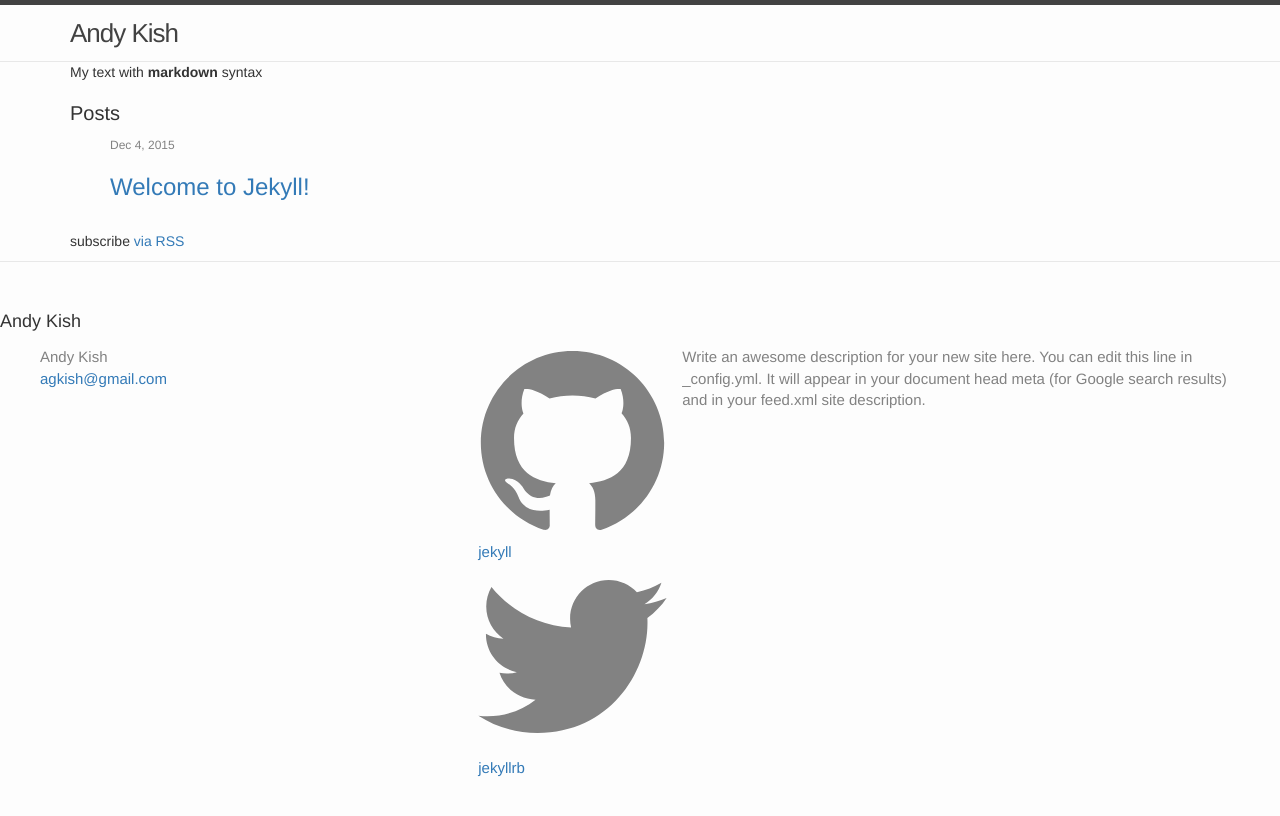
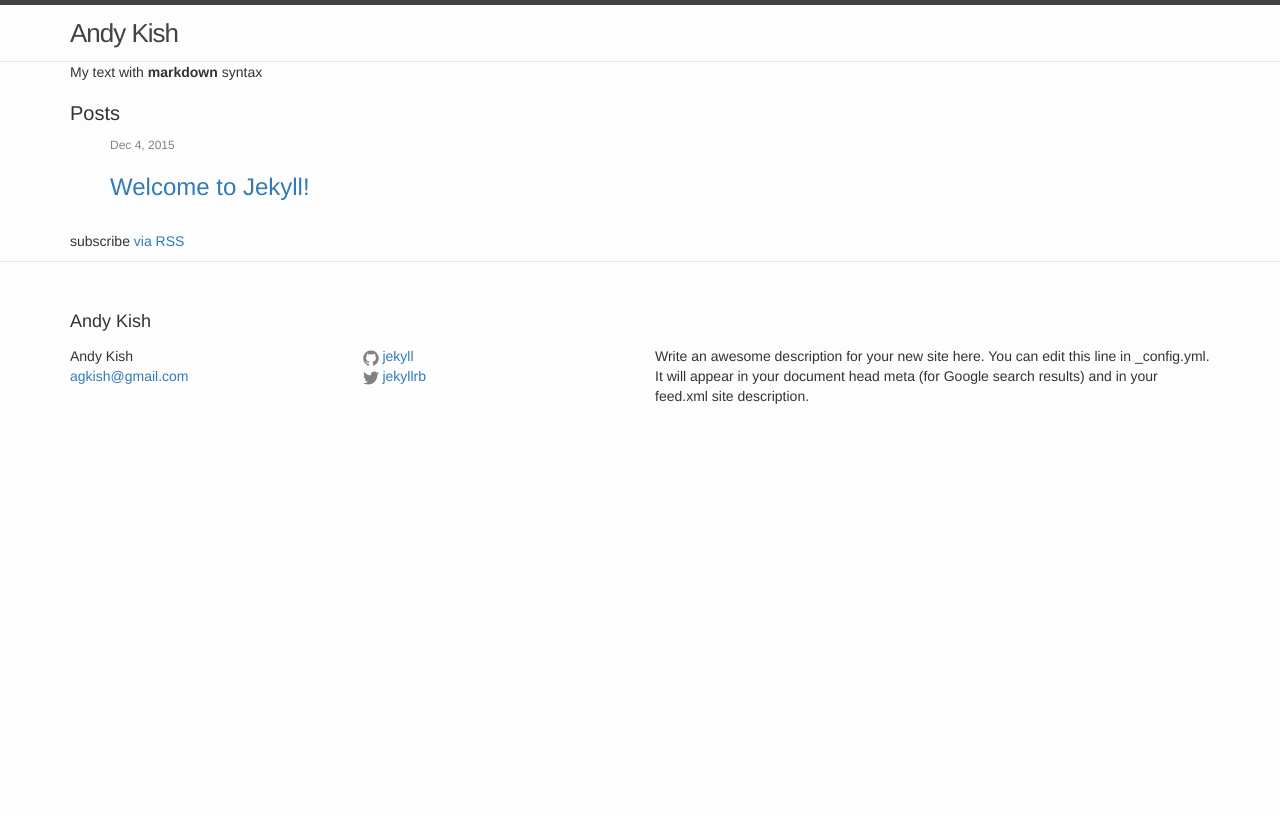
Before and after one commit to Kobold/kobold, a Jekyll site: the page built from index.md, in a window 1280 px wide. Shown: the top 816 px of the page. Built offline with Jekyll 4.4.1, drawn with Linux system fonts in a browser that asks for light colours.

Commit message:
Footer to bootstrap style.

```diff
--- a/_includes/footer.html
+++ b/_includes/footer.html
@@ -1,18 +1,18 @@
 <footer class="site-footer">
 
-  <div class="wrapper">
+  <div class="container">
 
     <h2 class="footer-heading">{{ site.title }}</h2>
 
-    <div class="footer-col-wrapper">
-      <div class="footer-col footer-col-1">
+    <div class="row">
+      <div class="col-lg-3 col-md-6 col-xs-12">
         <ul class="contact-list">
           <li>{{ site.title }}</li>
           <li><a href="mailto:{{ site.email }}">{{ site.email }}</a></li>
         </ul>
       </div>
 
-      <div class="footer-col footer-col-2">
+      <div class="col-lg-3 col-md-6 col-xs-12">
         <ul class="social-media-list">
           {% if site.github_username %}
           <li>
@@ -28,7 +28,7 @@
         </ul>
       </div>
 
-      <div class="footer-col footer-col-3">
+      <div class="col-lg-6 col-md-12">
         <p>{{ site.description }}</p>
       </div>
     </div>
--- a/_sass/_base.scss
+++ b/_sass/_base.scss
@@ -185,22 +185,3 @@ pre {
         clear: both;
     }
 }
-
-
-
-/**
- * Icons
- */
-.icon {
-
-    > svg {
-        display: inline-block;
-        width: 16px;
-        height: 16px;
-        vertical-align: middle;
-
-        path {
-            fill: $grey-color;
-        }
-    }
-}
--- a/_sass/_layout.scss
+++ b/_sass/_layout.scss
@@ -1,3 +1,18 @@
+/**
+ * Icons
+ */
+.icon > svg {
+  display: inline-block;
+  width: 16px;
+  height: 16px;
+  vertical-align: middle;
+
+  path {
+    fill: $grey-color;
+  }
+}
+
+
 /**
  * Site header
  */
@@ -40,57 +55,8 @@
 .social-media-list {
   list-style: none;
   margin-left: 0;
+  padding-left: 0;
 }
-
-.footer-col-wrapper {
-  font-size: 15px;
-  color: $grey-color;
-  margin-left: -$spacing-unit / 2;
-  @include clearfix;
-}
-
-.footer-col {
-  float: left;
-  margin-bottom: $spacing-unit / 2;
-  padding-left: $spacing-unit / 2;
-}
-
-.footer-col-1 {
-  width: -webkit-calc(35% - (#{$spacing-unit} / 2));
-  width:         calc(35% - (#{$spacing-unit} / 2));
-}
-
-.footer-col-2 {
-  width: -webkit-calc(20% - (#{$spacing-unit} / 2));
-  width:         calc(20% - (#{$spacing-unit} / 2));
-}
-
-.footer-col-3 {
-  width: -webkit-calc(45% - (#{$spacing-unit} / 2));
-  width:         calc(45% - (#{$spacing-unit} / 2));
-}
-
-@include media-query($on-laptop) {
-  .footer-col-1,
-  .footer-col-2 {
-    width: -webkit-calc(50% - (#{$spacing-unit} / 2));
-    width:         calc(50% - (#{$spacing-unit} / 2));
-  }
-
-  .footer-col-3 {
-    width: -webkit-calc(100% - (#{$spacing-unit} / 2));
-    width:         calc(100% - (#{$spacing-unit} / 2));
-  }
-}
-
-@include media-query($on-palm) {
-  .footer-col {
-    float: none;
-    width: -webkit-calc(100% - (#{$spacing-unit} / 2));
-    width:         calc(100% - (#{$spacing-unit} / 2));
-  }
-}
-
 
 
 /**
```
